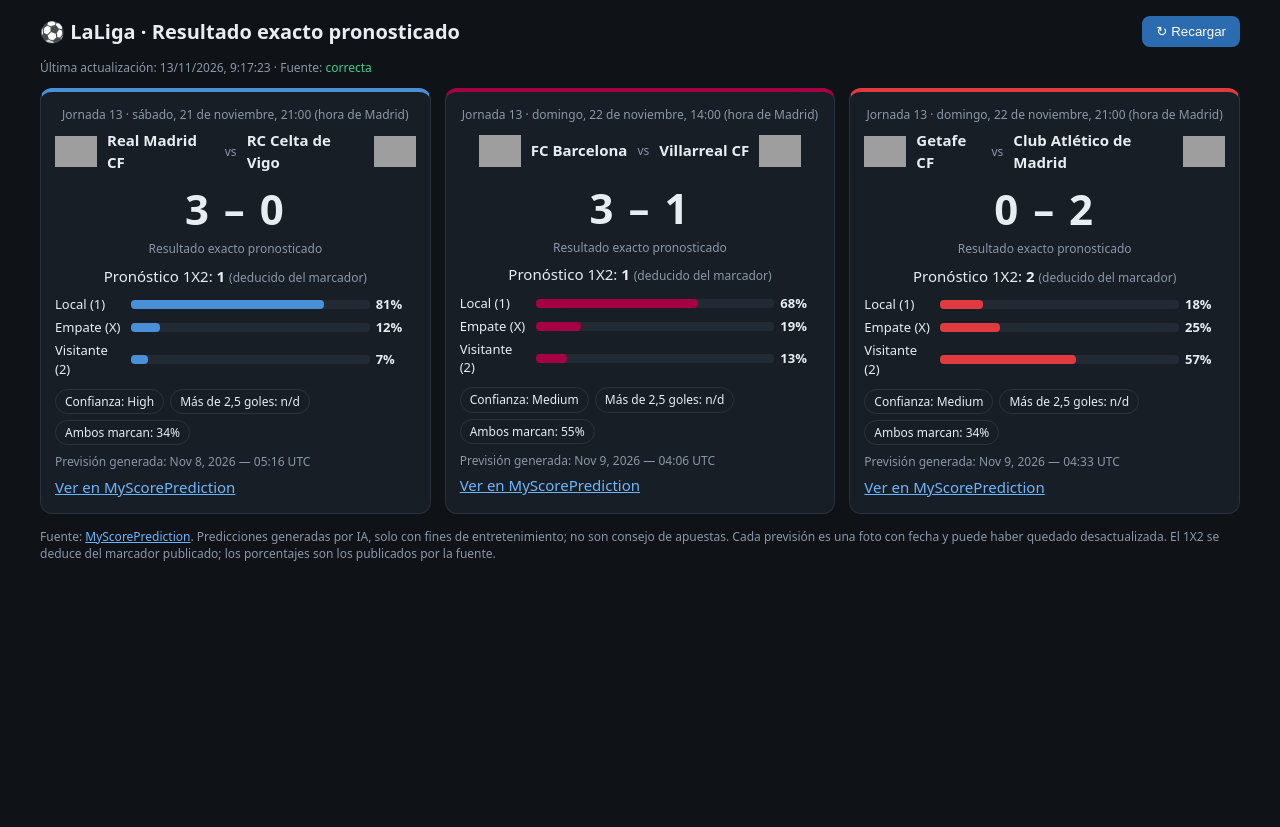
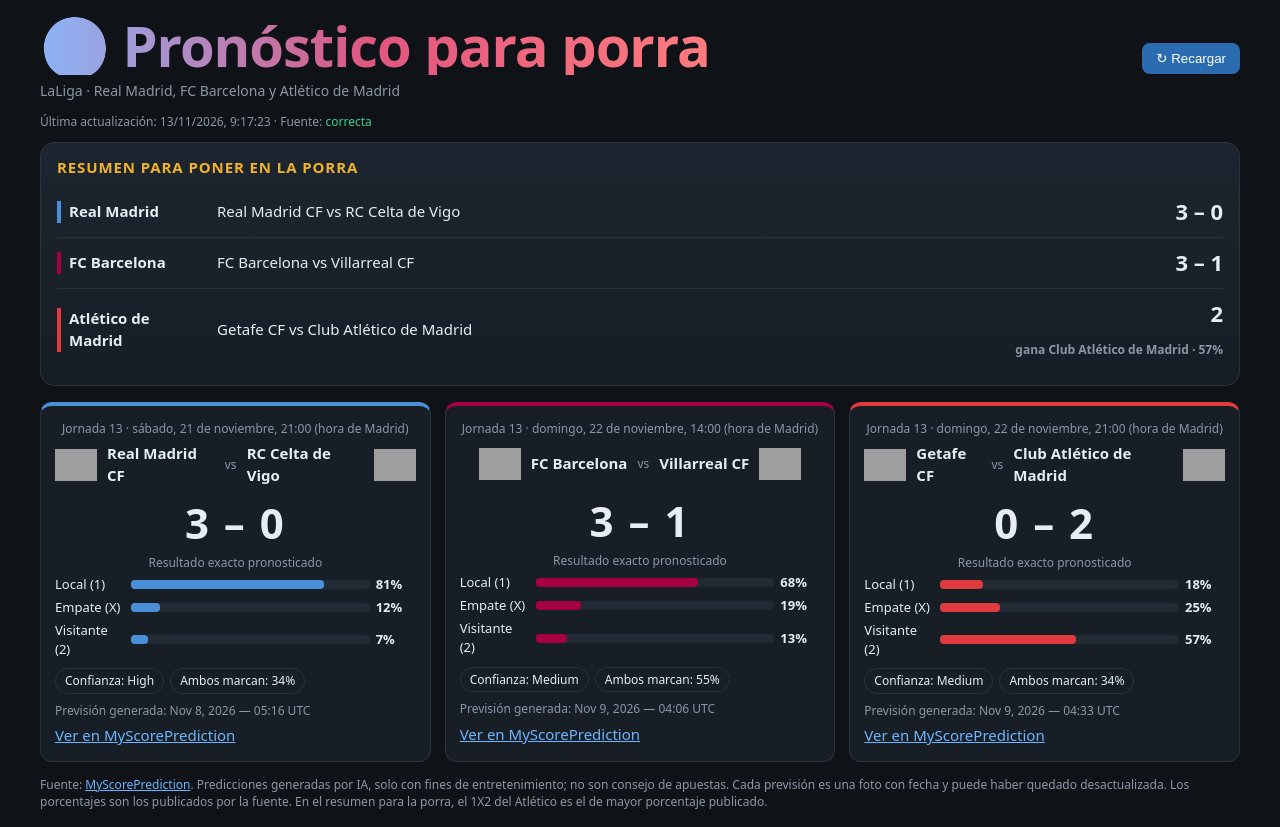
Before and after one commit to gestiondecriptos/laliga, a plain HTML site: page index.html in a window 1280 px wide. Before the commit the page ends 800 px from the top, so only its background shows below. Drawn offline with Linux system fonts and the light colour scheme; grey boxes are pictures that could not be loaded.

Commit message:
Add files via upload

```diff
--- a/index.html
+++ b/index.html
@@ -1,11 +1,17 @@
 <!DOCTYPE html>
 <html lang="es"><head><meta charset="utf-8"><meta name="viewport" content="width=device-width,initial-scale=1">
-<title>LaLiga · Pronósticos de resultado exacto</title>
+<title>Pronóstico para porra</title>
 <style>
 :root{--bg:#0f1318;--card:#181e26;--line:#2a323d;--tx:#e8edf3;--mu:#8b97a6;--ok:#3ecf8e;--bad:#ef5b5b;--warn:#f0b429}
 *{box-sizing:border-box}body{margin:0;background:var(--bg);color:var(--tx);font:15px/1.45 system-ui,sans-serif;padding:16px}
 header,.grid,footer{max-width:1200px;margin:0 auto}header{display:flex;flex-wrap:wrap;gap:10px;justify-content:space-between;align-items:center;margin-bottom:12px}
-h1{font-size:20px;margin:0}button{background:#2b6cb0;color:#fff;border:0;border-radius:8px;padding:8px 14px;cursor:pointer}
+h1{margin:0;font-size:clamp(32px,7vw,56px);font-weight:800;letter-spacing:-1px;line-height:1.05;background:linear-gradient(90deg,#8ab4f8,#e0567f,#ff7b7e);-webkit-background-clip:text;background-clip:text;color:transparent}
+.sub{color:var(--mu);margin-top:6px;font-size:14px}
+.porra{max-width:1200px;margin:0 auto 16px;background:linear-gradient(180deg,#1d2530,#171d25);border:1px solid var(--line);border-radius:14px;padding:14px 16px}
+.porra h2{margin:0 0 8px;font-size:15px;letter-spacing:.06em;text-transform:uppercase;color:var(--warn)}
+.prow{display:grid;grid-template-columns:150px 1fr auto;gap:10px;align-items:center;padding:9px 0;border-top:1px solid var(--line)}
+.prow:first-of-type{border-top:0}.prow b.t{border-left:4px solid var(--c);padding-left:8px}.val{font-size:22px;font-weight:700;text-align:right}
+@media(max-width:560px){.prow{grid-template-columns:1fr auto}.prow .m{grid-column:1/-1;order:3}}button{background:#2b6cb0;color:#fff;border:0;border-radius:8px;padding:8px 14px;cursor:pointer}
 .st{font-size:12px;color:var(--mu);margin-bottom:12px;max-width:1200px;margin-inline:auto}.ok{color:var(--ok)}.bad{color:var(--bad)}.warn{color:var(--warn)}
 .grid{display:grid;grid-template-columns:repeat(auto-fit,minmax(300px,1fr));gap:14px}
 .card{background:var(--card);border:1px solid var(--line);border-top:4px solid var(--c);border-radius:12px;padding:14px}
@@ -17,15 +23,32 @@ h1{font-size:20px;margin:0}button{background:#2b6cb0;color:#fff;border:0;border-
 .note{margin-top:10px;font-size:12px;color:var(--warn)}a{color:#6cb6ff}.na{color:var(--mu);font-style:italic}
 footer{margin-top:14px;font-size:12px;color:var(--mu)}
 </style></head><body>
-<header><h1>⚽ LaLiga · Resultado exacto pronosticado</h1><div><button id="r">↻ Recargar</button></div></header>
-<div class="st" id="st">Cargando…</div><main class="grid" id="cards"></main>
-<footer>Fuente: <a href="https://myscoreprediction.com/la-liga/" target="_blank" rel="noopener">MyScorePrediction</a>. Predicciones generadas por IA, solo con fines de entretenimiento; no son consejo de apuestas. Cada previsión es una foto con fecha y puede haber quedado desactualizada. El 1X2 se deduce del marcador publicado; los porcentajes son los publicados por la fuente.</footer>
+<header><div><h1>⚽ Pronóstico para porra</h1><div class="sub">LaLiga · Real Madrid, FC Barcelona y Atlético de Madrid</div></div><div><button id="r">↻ Recargar</button></div></header>
+<div class="st" id="st">Cargando…</div><div id="porra"></div><main class="grid" id="cards"></main>
+<footer>Fuente: <a href="https://myscoreprediction.com/la-liga/" target="_blank" rel="noopener">MyScorePrediction</a>. Predicciones generadas por IA, solo con fines de entretenimiento; no son consejo de apuestas. Cada previsión es una foto con fecha y puede haber quedado desactualizada. Los porcentajes son los publicados por la fuente. En el resumen para la porra, el 1X2 del Atlético es el de mayor porcentaje publicado.</footer>
 <script>
 const NA='No disponible: no se ha podido extraer de la fuente original';
 const T=[['real','Real Madrid','#4a90d9'],['barca','FC Barcelona','#a50044'],['atleti','Atlético de Madrid','#e03a3e']];
 const $=s=>document.querySelector(s),e=s=>String(s??'').replace(/[&<>"]/g,c=>({'&':'&amp;','<':'&lt;','>':'&gt;','"':'&quot;'}[c]));
 const na=()=>`<span class="na">${NA}</span>`;
 function bar(l,v,c){return `<div class="bar"><span>${l}</span><div><i style="width:${v??0}%"></i></div><b>${v==null?'—':v+'%'}</b></div>`}
+function best(p){if(!p||p.home==null||p.draw==null||p.away==null)return null;const m=Math.max(p.home,p.draw,p.away);return{m,ks:[['1',p.home],['X',p.draw],['2',p.away]].filter(([,v])=>v===m).map(([k])=>k)}}
+function porra(D){
+  const rows=[['real','Real Madrid','#4a90d9','score'],['barca','FC Barcelona','#a50044','score'],['atleti','Atlético de Madrid','#e03a3e','1x2']];
+  const html=rows.map(([k,name,c,kind])=>{
+    const t=D.teams?.[k];const old=t?.stale?' <span class="mu">(dato obsoleto)</span>':'';
+    const head=`<b class="t" style="--c:${c}">${name}</b>`;
+    if(!t||!t.score)return `<div class="prow">${head}<span class="m">${na()}</span><span></span></div>`;
+    const match=`<span class="m">${e(t.home)} vs ${e(t.away)}${old}</span>`;
+    if(kind==='score')return `<div class="prow">${head}${match}<span class="val">${t.score.home} – ${t.score.away}</span></div>`;
+    const b=best(t.probs);
+    if(!b)return `<div class="prow">${head}${match}<span class="val na" style="font-size:13px">${NA}</span></div>`;
+    const lab=k=>k==='1'?'gana '+e(t.home):k==='2'?'gana '+e(t.away):'empate';
+    const txt=b.ks.length===1?`<span class="mu" style="font-size:12px">${lab(b.ks[0])} · ${b.m}%</span>`:`<span class="mu" style="font-size:12px">mismo porcentaje (${b.m}%)</span>`;
+    return `<div class="prow">${head}${match}<span class="val">${b.ks.join(' / ')} <br>${txt}</span></div>`;
+  }).join('');
+  return `<div class="porra"><h2>Resumen para poner en la porra</h2>${html}</div>`;
+}
 function card([k,name,c],D){
   const t=D.teams?.[k];
   if(!t||!t.score) return `<section class="card" style="--c:${c}"><h2>${name}</h2>${na()}${t?.error?`<div class="note">${e(t.error)}</div>`:''}</section>`;
@@ -35,10 +58,8 @@ function card([k,name,c],D){
   <div class="mu c">${t.matchday?'Jornada '+e(t.matchday)+' · ':''}${e(ko)}</div>
   <div class="teams">${t.crest_home?`<img src="${e(t.crest_home)}" alt="" onerror="this.style.display='none'">`:''}<b>${e(t.home)}</b> <span class="mu">vs</span> <b>${e(t.away)}</b>${t.crest_away?`<img src="${e(t.crest_away)}" alt="" onerror="this.style.display='none'">`:''}</div>
   <div class="score">${t.score.home} – ${t.score.away}</div><div class="mu c">Resultado exacto pronosticado</div>
-  <div class="c" style="margin:8px 0">Pronóstico 1X2: <b>${t.pick1x2}</b> <span class="mu">(deducido del marcador)</span></div>
   ${bar('Local (1)',p.home,c)}${bar('Empate (X)',p.draw,c)}${bar('Visitante (2)',p.away,c)}
-  <div class="chips"><span class="chip">Confianza: ${e(t.confidence)||'n/d'}</span><span class="chip">Más de 2,5 goles: ${t.over25!=null?t.over25+'%':'n/d'}</span><span class="chip">Ambos marcan: ${t.btts!=null?t.btts+'%':'n/d'}</span></div>
-  ${t.pick_by_prob&&t.pick_by_prob!==t.pick1x2?`<div class="note">Ojo: la probabilidad más alta publicada corresponde al ${t.pick_by_prob}, no al ${t.pick1x2} del marcador.</div>`:''}
+  <div class="chips"><span class="chip">Confianza: ${e(t.confidence)||'n/d'}</span><span class="chip">Ambos marcan: ${t.btts!=null?t.btts+'%':'n/d'}</span></div>
   ${t.names_consistent===false||t.meta_consistent===false?'<div class="note">Aviso: la fuente muestra datos internos que no coinciden entre sí. Revisa la página original.</div>':''}
   <div class="mu" style="margin-top:8px">Previsión generada: ${e(t.snapshot)||'fecha no disponible'}</div>
   ${t.stale?`<div class="note">Datos obsoletos: la última actualización falló (${e(t.error)}).</div>`:''}
@@ -48,9 +69,10 @@ async function load(){
   $('#st').textContent='Cargando…';
   let D; try{const r=await fetch('data.json?t='+Date.now(),{cache:'no-store'});if(!r.ok)throw 0;D=await r.json();localStorage.setItem('last',JSON.stringify(D));}
   catch{try{D=JSON.parse(localStorage.getItem('last'));D&&(D.status='error');}catch{}}
-  if(!D){$('#st').innerHTML=`<span class="bad">${NA}. No se pudo cargar data.json.</span>`;$('#cards').innerHTML='';return;}
+  if(!D){$('#st').innerHTML=`<span class="bad">${NA}. No se pudo cargar data.json.</span>`;$('#cards').innerHTML='';$('#porra').innerHTML='';return;}
   const cls=D.status==='ok'?'ok':D.status==='partial'?'warn':'bad';
   $('#st').innerHTML=`Última actualización: ${new Date(D.updated).toLocaleString('es-ES')} · Fuente: <span class="${cls}">${D.status==='ok'?'correcta':D.status==='partial'?'parcial (hay datos obsoletos)':'con error (datos anteriores)'}</span>`;
+  $('#porra').innerHTML=porra(D);
   $('#cards').innerHTML=T.map(x=>card(x,D)).join('');
 }
 $('#r').onclick=load;load();
```
